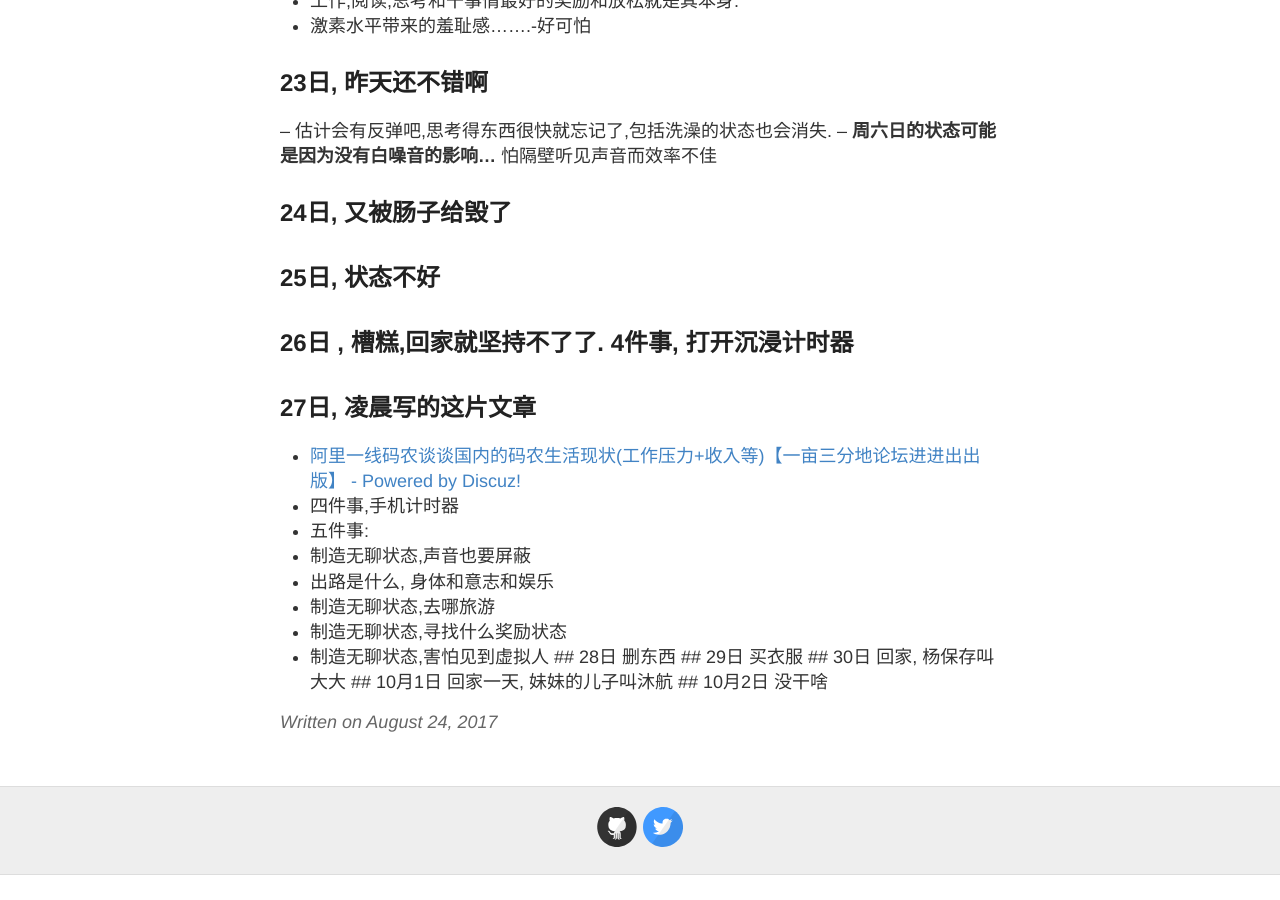
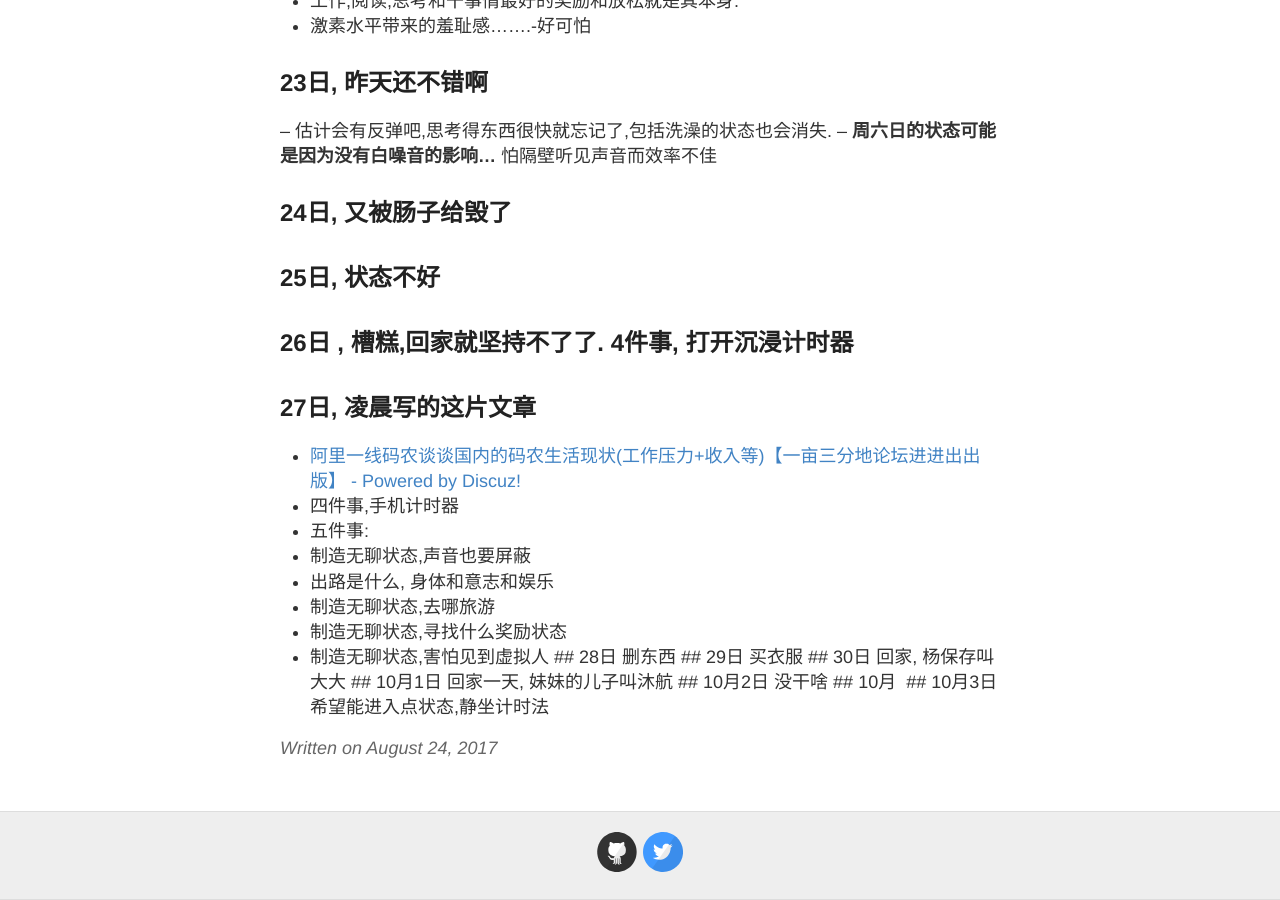
Before and after one commit to evelol/zzx_blog, a Jekyll site: the page built from _posts/2017-08-24-Ok.md, in a window 1280 px wide and 900 px high, scrolled down 4105 px. Built offline with Jekyll 4.4.1, drawn with Linux system fonts in a browser that asks for light colours; our own code applies the rules of GitHub Pages for plain Markdown files; before the commit the page ends 4980 px from its top, so only the background shows below that.

Commit message:
Update 2017-08-24-Ok.md

```diff
--- a/_posts/2017-08-24-Ok.md
+++ b/_posts/2017-08-24-Ok.md
@@ -108,3 +108,5 @@
  ## 30日 回家, 杨保存叫大大
  ## 10月1日 回家一天, 妹妹的儿子叫沐航
  ## 10月2日 没干啥
+ ## 10月
+ ## 10月3日 希望能进入点状态,静坐计时法
```
